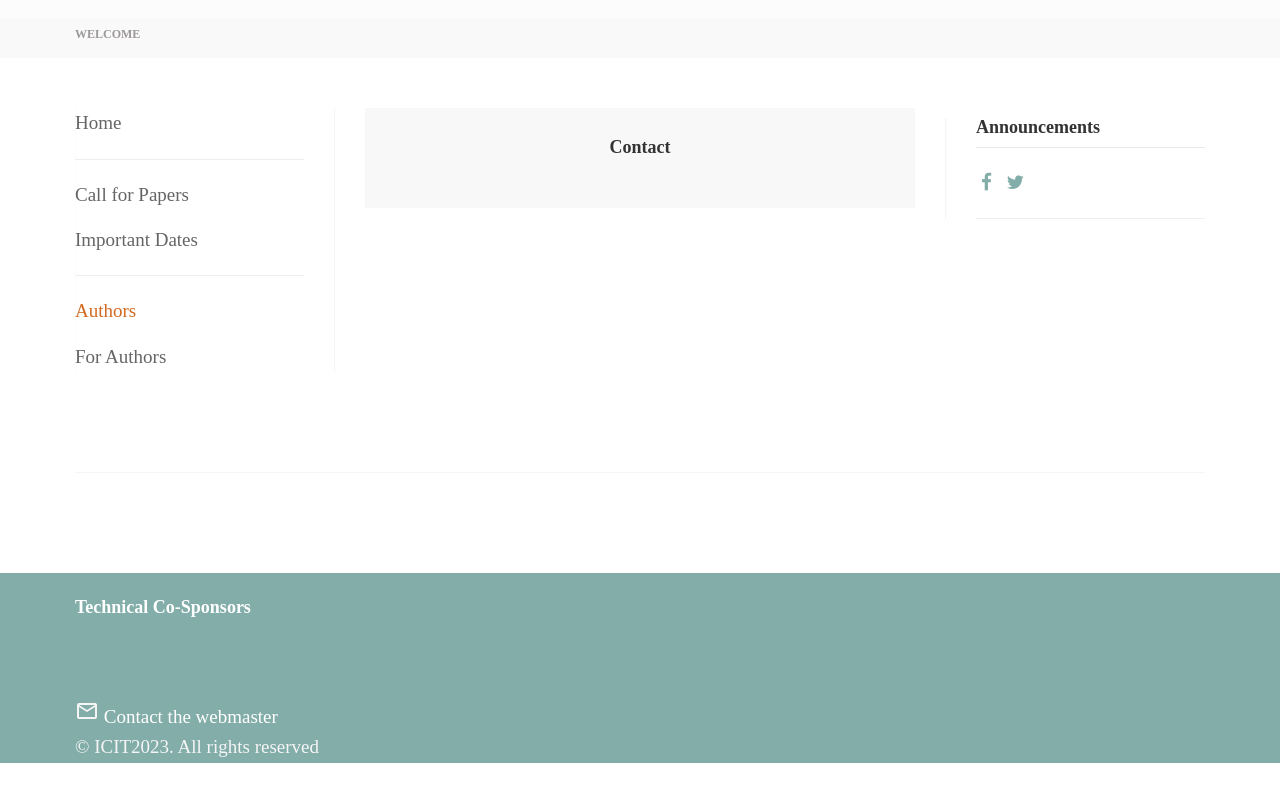
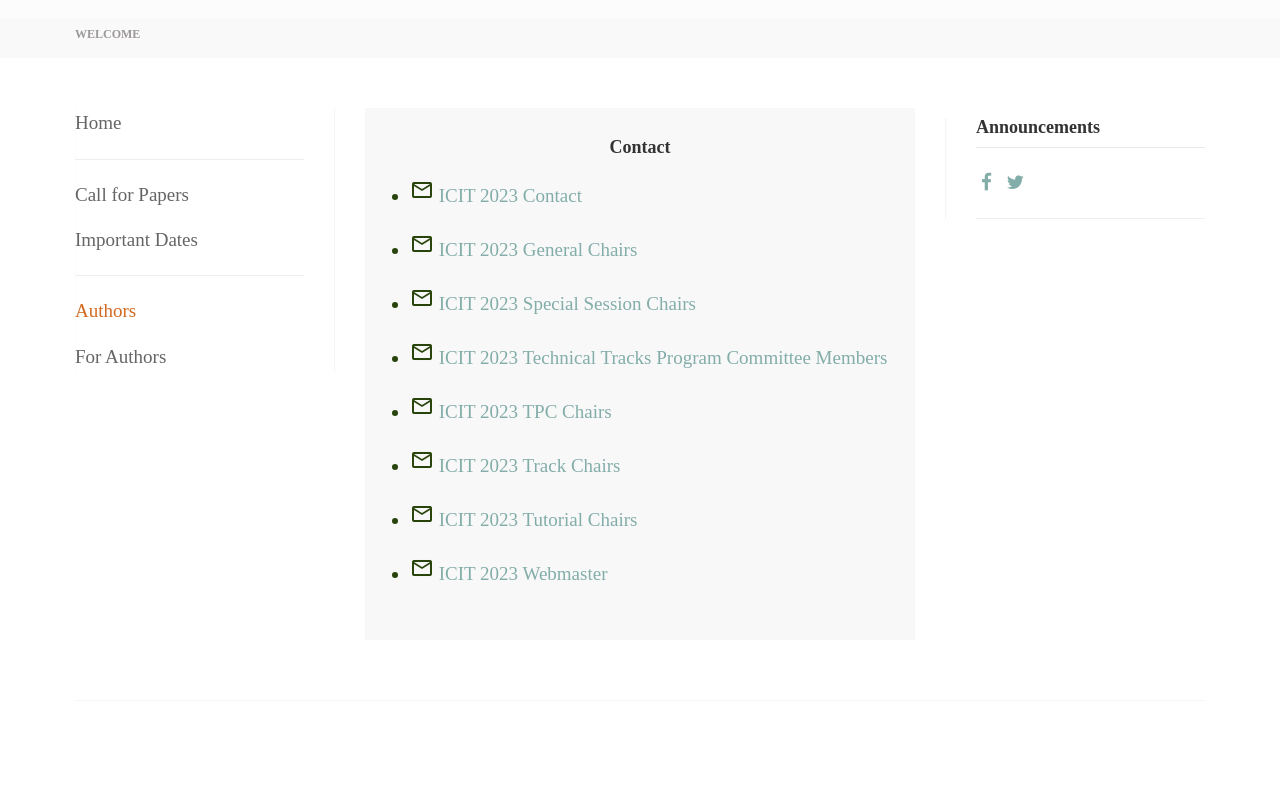
Before and after one commit to ieee-ies/icit2023.ieee-ies.org, a plain HTML site: page contacts.html in a window 1280 px wide. Shown: the part 625-1422 px from the top of the page. Before the commit the page ends 1388 px from the top, so only its background shows below. Drawn offline with Linux system fonts and the light colour scheme.

Commit message:
contacts v2

```diff
--- a/contacts.html
+++ b/contacts.html
@@ -95,6 +95,23 @@
                 <div class="box-gray aligncenter box-white">
                   <h4>Contact</h4>
                   <p style="text-align:left ">
+					   <ul class="content" style="text-align: left;">
+                    <li style="color: #28440B"> <p> <i class="material-icons">mail_outline</i><a href="contact.icit2023@ieee-ies.org"  style=""> ICIT 2023 Contact </a> </p>
+                    </li>
+					<li style="color: #28440B"> <p> <i class="material-icons">mail_outline</i><a href="general.chairs.icit2023@ieee-ies.org"  style=""> ICIT 2023 General Chairs </a> </p>
+                    </li>
+					<li style="color: #28440B"> <p> <i class="material-icons">mail_outline</i><a href="ss.chairs.icit2023@ieee-ies.org"  style=""> ICIT 2023 Special Session Chairs </a> </p>
+                    </li>
+					<li style="color: #28440B"> <p> <i class="material-icons">mail_outline</i><a href="ttprogcom.icit2023@ieee-ies.org"  style=""> ICIT 2023 Technical Tracks Program Committee Members </a> </p>
+                    </li>
+					<li style="color: #28440B"> <p> <i class="material-icons">mail_outline</i><a href="tpc.chairs.icit2023@ieee-ies.org"  style=""> ICIT 2023 TPC Chairs </a> </p>
+                    </li>
+					<li style="color: #28440B"> <p> <i class="material-icons">mail_outline</i><a href="track.chairs.icit2023@ieee-ies.org"  style=""> ICIT 2023 Track Chairs </a> </p>
+                    </li>
+					<li style="color: #28440B"> <p> <i class="material-icons">mail_outline</i><a href="tutorial.chairs.icit2023@ieee-ies.org"  style=""> ICIT 2023 Tutorial Chairs </a> </p>
+                    </li>
+					<li style="color: #28440B"> <p> <i class="material-icons">mail_outline</i><a href="webmaster.icit2023@ieee-ies.org"  style=""> ICIT 2023 Webmaster </a> </p>
+                    </li>
 					  <!--
                   	Hotel rooms reservations, updates, cancelations: Lisa Boyd CMP <a href="emailto:l.boyd@ieee.org">l.boyd@ieee.org</a><br><br>
 Last minute paper questions (final versions, copyrights, etc.):<br> "Andres A. Nogueiras Melendez" <a href="emailto:aaugusto_ies@gmx.com">aaugusto_ies@gmx.com</a>, Razvan-Ioan Dinita <a href="emailto:razvan.dinita@anglia.ac.uk">razvan.dinita@anglia.ac.uk</a>
```
Also changed, not shown: index.html (+2 -2 lines).
